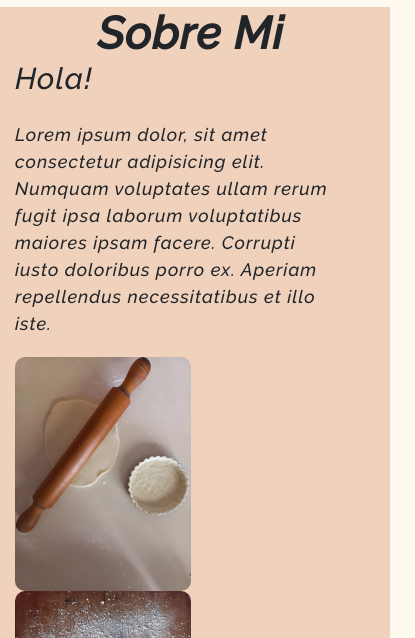
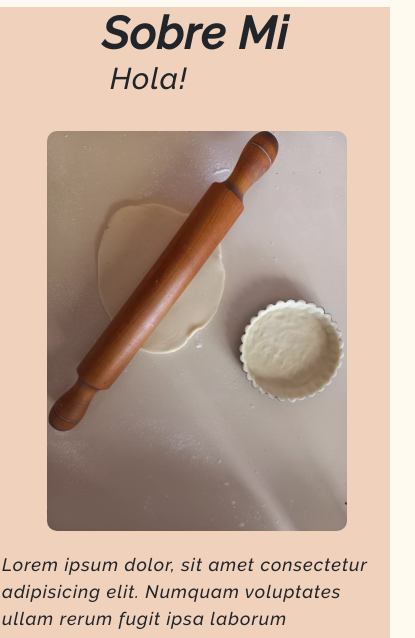
Before and after one commit to Facundo-Gomez93/xaipe, a website: page pages/sobre-mi.html in a window 390 px wide. Shown: the part 206-844 px from the top of the page, 415 px wide, since content can reach past the window. Drawn offline with nearby package versions, Linux system fonts and the light colour scheme.

Commit message:
Cambios en Contacto y sobre mi

```diff
--- a/pages/sobre-mi.html
+++ b/pages/sobre-mi.html
@@ -47,16 +47,16 @@
 
     <main>
         <section>
-            <article class="contenedor">
-                <h2 class="textsobre">Sobre Mi</h2>
+            <h1 class="textsobre container-fluid">Sobre Mi</h1>
+            <h3 class="text__sobremi container-fluid ">Hola!</h3>
+            <article class="contenedor mt-2 mb-2  ">
                 <!--breve introduccíon-->
-                <h3 class="text__sobremi">Hola!</h3>
-                <p class="text__parrafo">Lorem ipsum dolor, sit amet consectetur adipisicing elit. Numquam voluptates ullam rerum fugit ipsa laborum voluptatibus maiores ipsam facere. Corrupti iusto doloribus porro ex. Aperiam repellendus necessitatibus et illo iste.</p>
+                <img class="img__sobremi mt-2 mb-2" src="../assets/img/cocinando-img.jpeg" alt="Xaipe">
+                <p class="text__parrafo mt-2 mb-2">Lorem ipsum dolor, sit amet consectetur adipisicing elit. Numquam voluptates ullam rerum fugit ipsa laborum voluptatibus maiores ipsam facere. Corrupti iusto doloribus porro ex. Aperiam repellendus necessitatibus et illo iste.</p>
                 <!--imagen sobre el logo o pastelero (a decidir)-->
-                <img class="img__sobremi" src="../assets/img/cocinando-img.jpeg" alt="Xaipe">
-                <img class="img__sobremi" src="../assets/img/cocinando1-img.jpeg" alt="sobre-mi">
+                <img class="img__sobremi mt-2" src="../assets/img/cocinando1-img.jpeg" alt="sobre-mi">
                 <!--sigue descripcíon de la página-->
-                <p class="text__parrafo">Lorem ipsum dolor sit amet, consectetur adipisicing elit. Vero, ut eligendi veniam quam id odio repellendus sapiente obcaecati harum labore sint voluptatibus, necessitatibus nam voluptates ipsam, perferendis molestias vitae nemo.
+                <p class="text__parrafo mb-2">Lorem ipsum dolor sit amet, consectetur adipisicing elit. Vero, ut eligendi veniam quam id odio repellendus sapiente obcaecati harum labore sint voluptatibus, necessitatibus nam voluptates ipsam, perferendis molestias vitae nemo.
                     Lorem ipsum dolor sit amet consectetur adipisicing elit. Deserunt ex culpa incidunt vitae, pariatur dicta debitis harum? Ea sunt pariatur magnam saepe voluptatibus inventore, laborum recusandae repudiandae earum atque harum!
                     Lorem ipsum dolor sit amet consectetur adipisicing elit. Eaque iusto nam recusandae, accusamus mollitia pariatur facere eligendi doloribus natus dolorum assumenda ea eos esse fugit sed distinctio expedita maiores officiis!
                 </p>
--- a/sass/_variables.scss
+++ b/sass/_variables.scss
@@ -2,3 +2,4 @@ $font-weigth: 900;
 $backgroundDos: #efd1bc;
 $backgroundPrincipal: floralwhite;
 $backgroundOther: beige;
+$colorLetra: black
--- a/sass/style.scss
+++ b/sass/style.scss
@@ -74,12 +74,16 @@ body{
 
 .parallax2{
     width:100% ;
-    height: 500px;
+    height: 100%;
     background-image: url("../assets/backgrounds/IMG-20211211-WA0014.jpg");
     background-attachment: fixed;
     background-position: center;
     background-repeat: no-repeat;
     background-size: cover;
+    @extend .section1;
+    align-items: center;
+    font-weight: $font-weigth;
+    color: $colorLetra;
 }
 
 .bloque{
@@ -118,9 +122,13 @@ align-items: center;
 
 /*class para sobre mi*/
 .contenedor{
-    max-width: 500px;
-    width: 90%;
-    margin-left: 15px;
+    width: 100%;
+display: grid;
+grid-template-columns: repeat(2, 1fr);
+grid-template-rows: repeat(2,1fr);
+justify-content: center;
+align-items: center;
+justify-items: center;
 }
 
 
@@ -143,12 +151,12 @@ align-items: center;
 }
 
 .text__parrafo{
-    max-width: 90%;
+    max-width: 100%;
     font-size: 18px;
 }
 
 .img__sobremi{
-    width: 50%;
+    width: 80%;
     padding: 30% auto;
     border-radius: 10px;
 }
@@ -167,6 +175,11 @@ align-items: center;
 width: 95%;
 margin-left: 10px
 }
+.form-contacto{
+    border: 1px solid;
+    padding: 20px;
+    @extend .section1;
+}
 
 .contacto1{
     margin-top: auto;
@@ -180,12 +193,6 @@ font-size: 30px;
     font-size: 20px;
 }
 
-.div{
-    height: 40px;
-    width: 700px;
-    margin: auto;
-    padding: auto;
-}
 
 /*productos*/
 
@@ -275,7 +282,20 @@ font-size: 2.1rem;
         height: 230px;
     }
 
+    .contenedor{
+        display: flex;
+flex-direction: column;
+justify-content: center;
+margin: 2px;
+align-items: center;
+    }
 
+    .img__sobremi{
+        width: 300px;
+    }
+    .text__sobremi{
+        width: 200px;
+    }
 
 
 }
```
Also changed, not shown: pages/contacto.html (+6 -3 lines), css/estilos.css.
